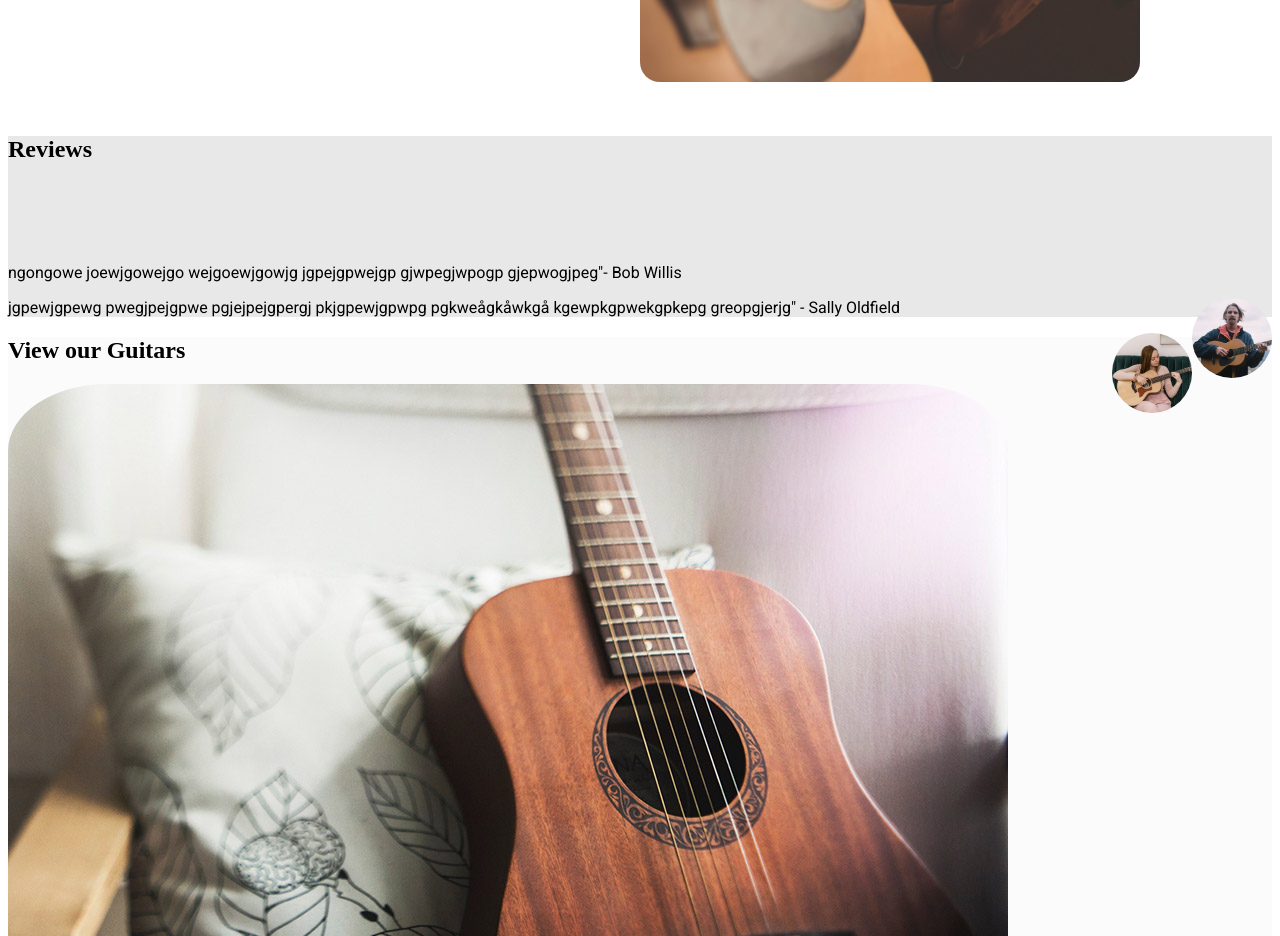
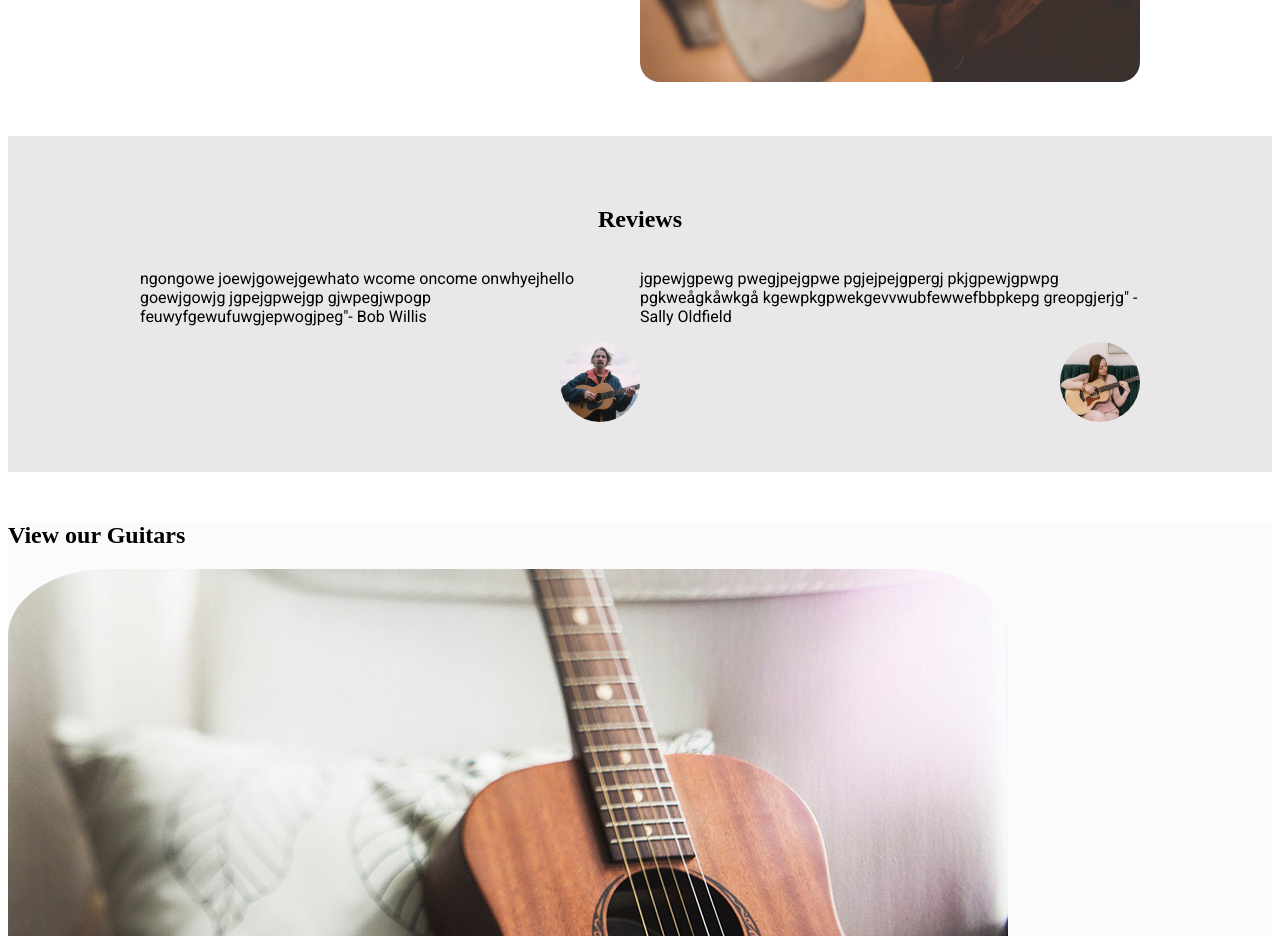
Before and after one commit to GroAnita/html-cssmodul1-1, a plain HTML site: page index.html in a window 1280 px wide. Shown: the part 920-1856 px from the top of the page. Drawn offline with Linux system fonts and the light colour scheme; a web font is replaced by a local one.

Commit message:
fought my way to beat flexbox and fuck it I did!

```diff
--- a/index.html
+++ b/index.html
@@ -51,16 +51,17 @@
         </section>
         <section class="review">
            <div  class="review-container">
-
+            <div class="review-headline">
               <h2>Reviews</h2>
-              <div class="review-content"></div>
-              <div>
-                <p>ngongowe joewjgowejgo wejgoewjgowjg jgpejgpwejgp gjwpegjwpogp gjepwogjpeg"- Bob Willis</p>
+            </div>
+            <div class="review-content"></div>
+              <div class="review-bio1">
+                <p>ngongowe joewjgowejgewhato wcome oncome onwhyejhello goewjgowjg jgpejgpwejgp gjwpegjwpogp feuwyfgewufuwgjepwogjpeg"- Bob Willis</p>
                 <img src="images/review-bio.jpg" alt="Profile picture of Bob Willis" class="review-profilepic"/>
               </div>
-              <div>
+              <div class="review-bio2">
 
-                <p>jgpewjgpewg pwegjpejgpwe pgjejpejgpergj pkjgpewjgpwpg pgkweågkåwkgå kgewpkgpwekgpkepg greopgjerjg" - Sally Oldfield </p>
+                <p>jgpewjgpewg pwegjpejgpwe pgjejpejgpergj pkjgpewjgpwpg pgkweågkåwkgå kgewpkgpwekgevvwubfewwefbbpkepg greopgjerjg" - Sally Oldfield </p>
                 <img src="images/review-bio2.jpg" alt="Profile picture og Sally Oldfield" class="review-profilepic"/>
             </div>
         </div>
--- a/stylesheet.css
+++ b/stylesheet.css
@@ -202,13 +202,38 @@ cta-btn:hover{
 
 }
 */
-.review-content{
+.review-container{
+    display: flex;
     max-width: 1000px;
     margin: 50px auto;
-    display: flex;
+    flex-wrap: wrap;
+    justify-content: space-between;
+    padding: 50px;
+}
+
+.review-headline{
+    display: block;
+    text-align: center;
+    flex: 100%;
+
 
 }
 
+.review-content{
+    display:flex;
+}
+.review-bio1{
+        flex:1;
+        width: 500px;
+
+
+
+    }
+.review-bio2{
+        flex:1;
+        width: 500px;
+
+    }
 .review-profilepic{
     border-radius: 100%;
     width: 80px;
```
